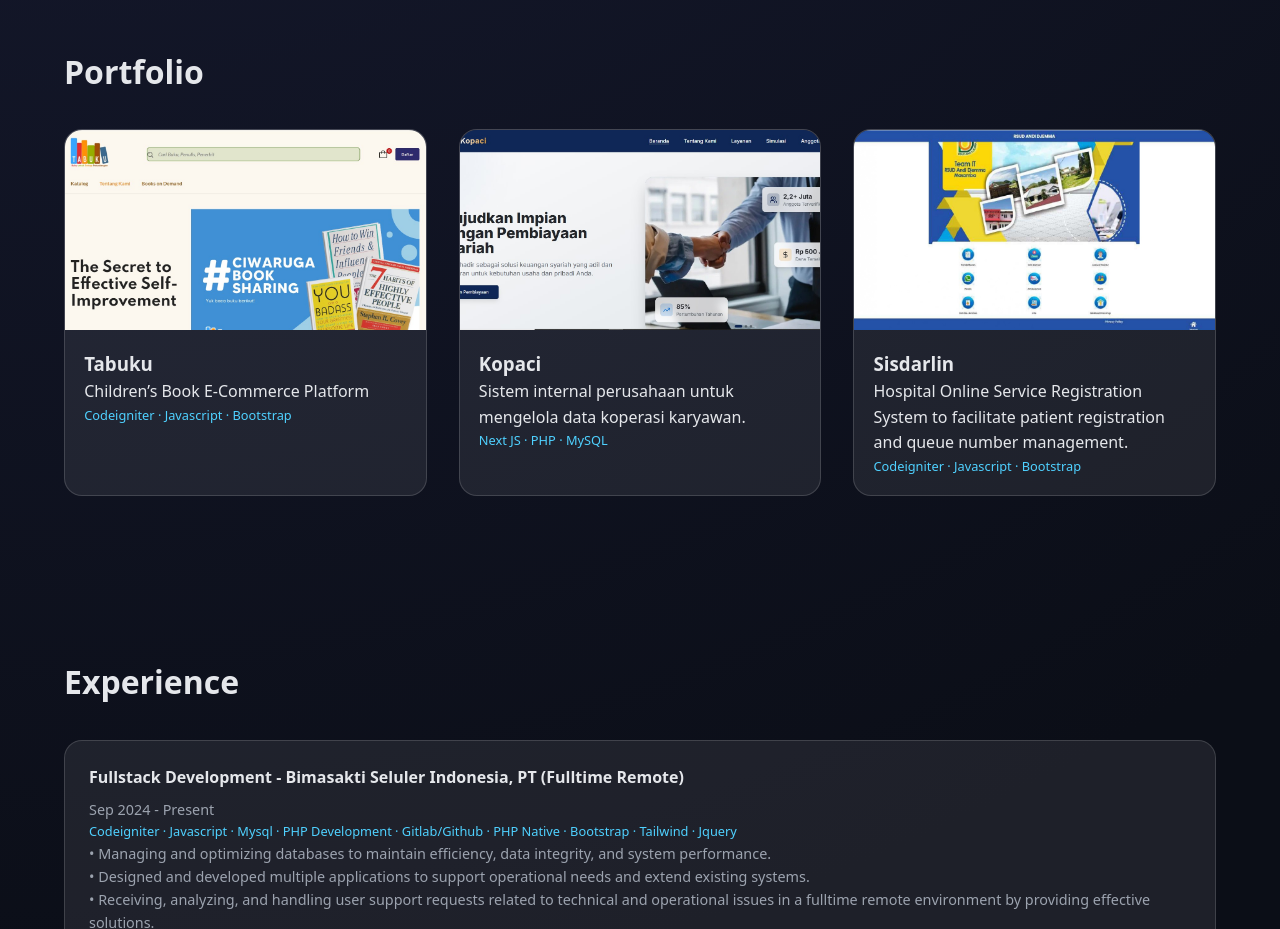
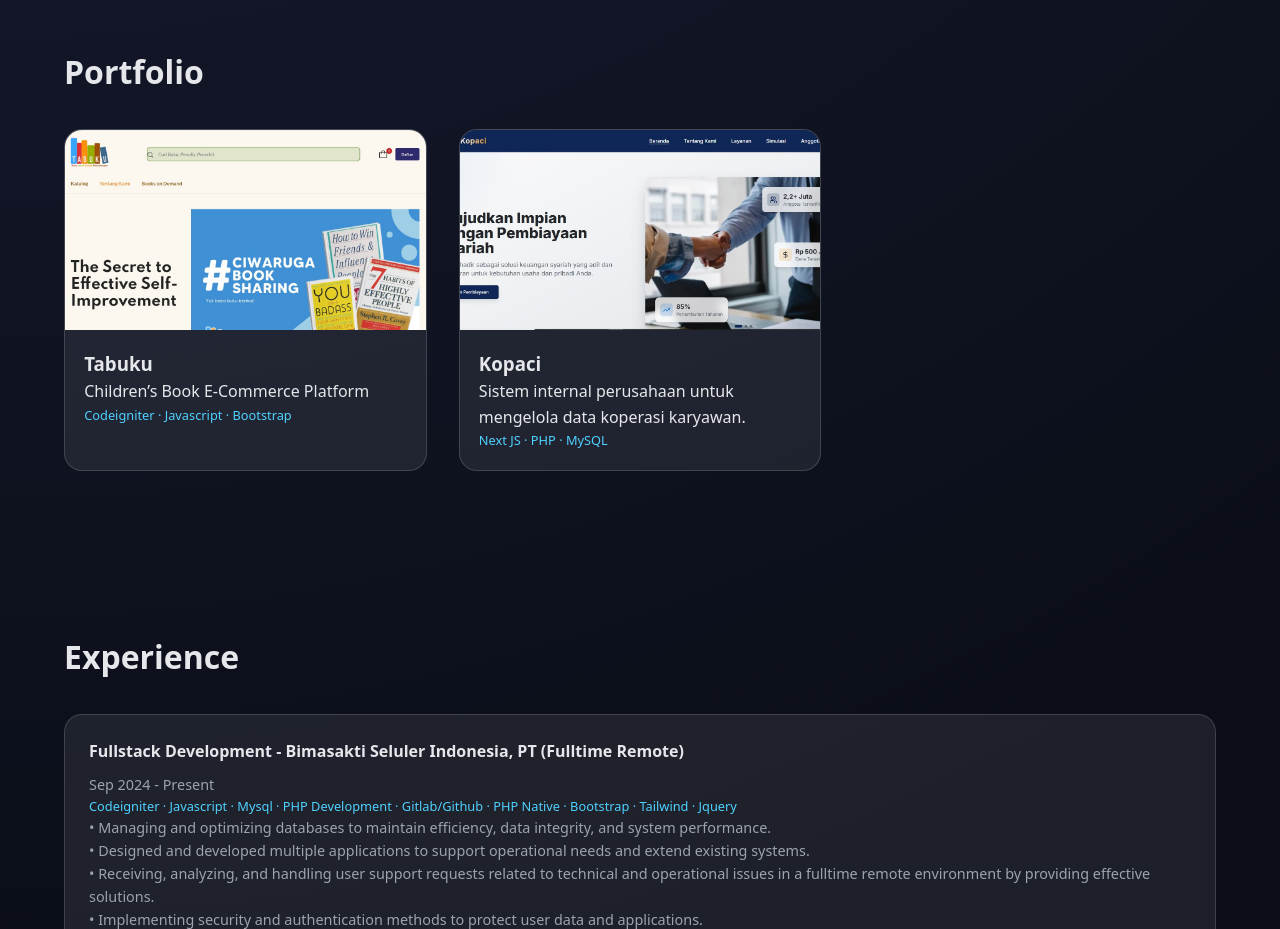
Before and after one commit to dhymasn/my-porto, a Next.js app: page / in a window 1280 px wide. Shown: the part 1220-2149 px from the top of the page. Built offline with nearby package versions, Linux system fonts and the light colour scheme.

Commit message:
update my-porto

```diff
--- a/components/Portfolio.jsx
+++ b/components/Portfolio.jsx
@@ -29,18 +29,7 @@ export default function Portfolio() {
             </div>
           </div>
         </a>
-        <a href="https://rsudadj.com/" target="_blank" rel="noopener noreferrer">
-          <div className="project">
-            <div className="project-images">
-              <Image src="/img/sisdarlin.jpg" alt="Sisdarlin" width={600} height={400} />
-            </div>
-            <div className="project-content">
-              <h3>Sisdarlin</h3>
-              <p>Hospital Online Service Registration System to facilitate patient registration and queue number management.</p>
-              <div className="tech">Codeigniter · Javascript · Bootstrap</div>
-            </div>
-          </div>
-        </a>
+
 
       </div>
     </section>
```
